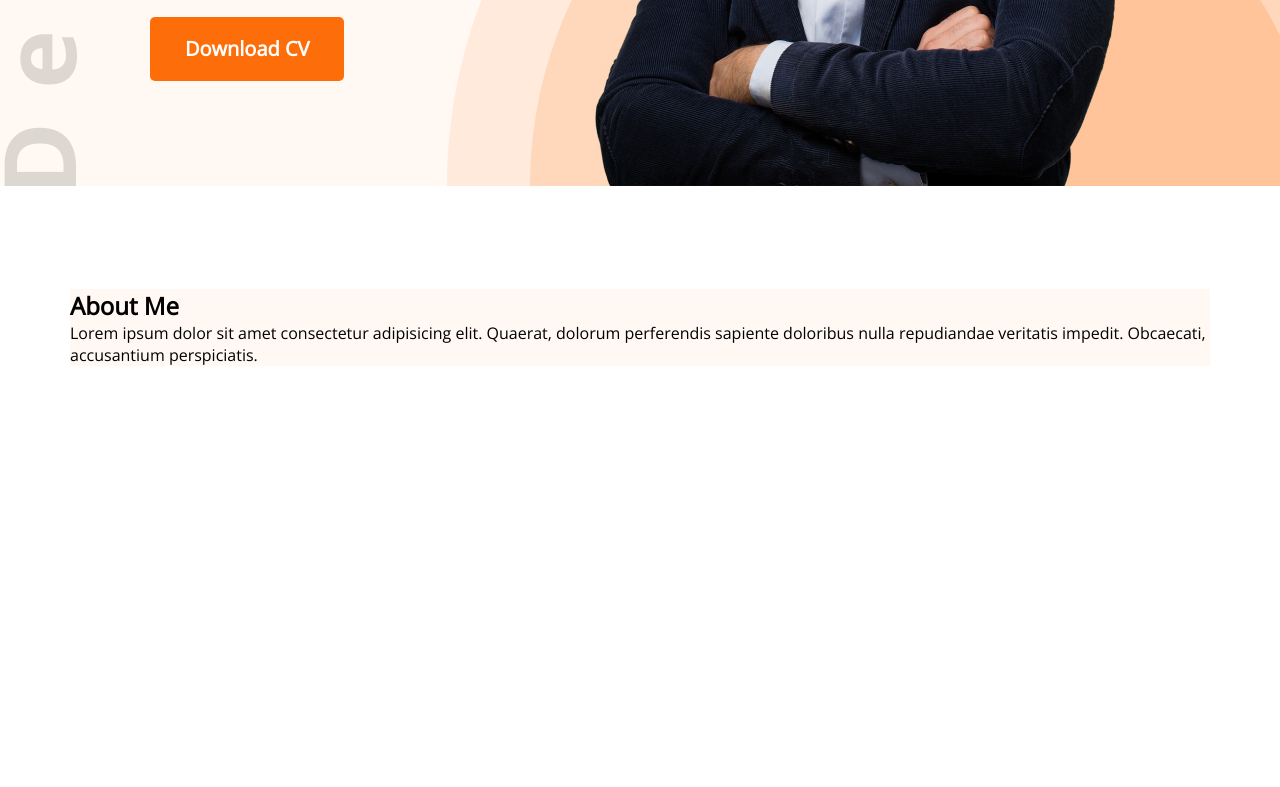
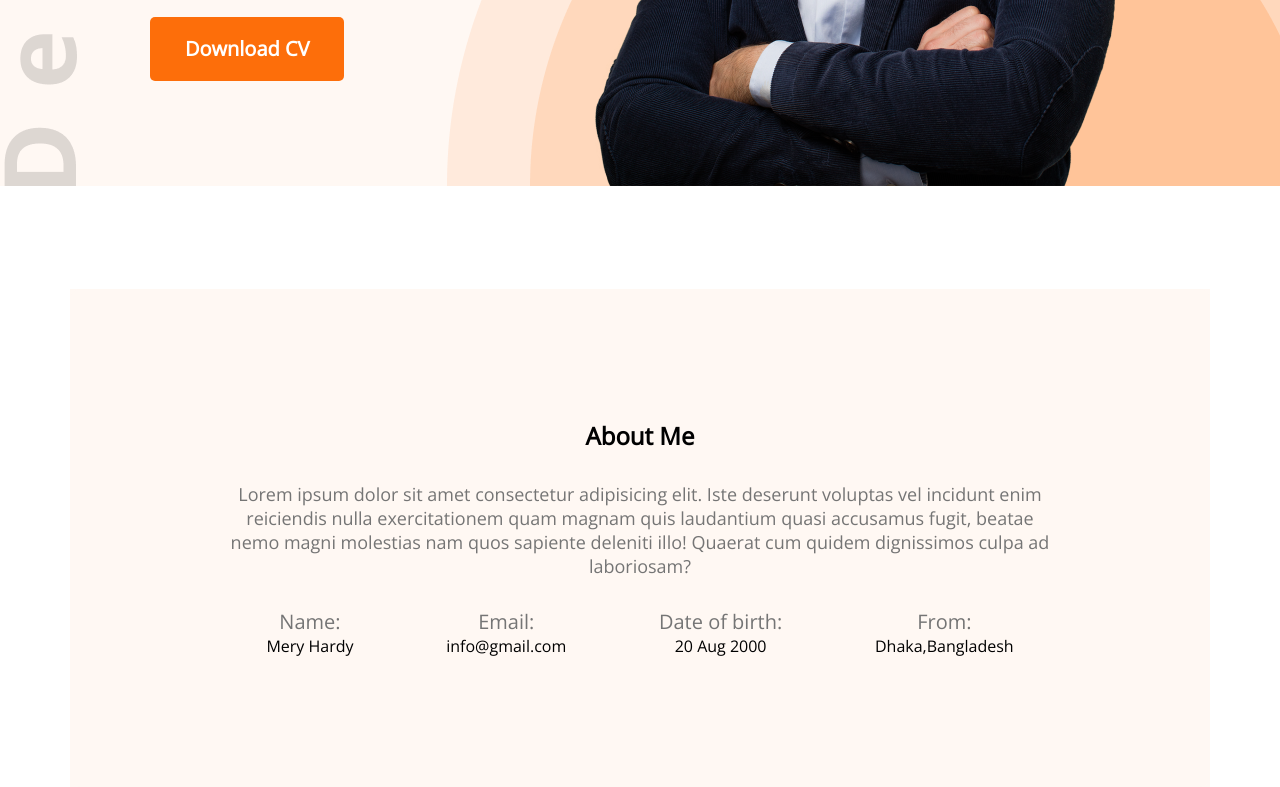
Before and after one commit to Sobuj54/developer-portfolio, a plain HTML site: page index.html in a window 1280 px wide. Shown: the part 594-1381 px from the top of the page. Before the commit the page ends 960 px from the top, so only its background shows below. Drawn offline with nearby package versions, Linux system fonts and the light colour scheme.

Commit message:
commited

```diff
--- a/index.html
+++ b/index.html
@@ -45,10 +45,30 @@
       <section class="about">
         <h2 class="article-head">About Me</h2>
         <p class="article">
-          Lorem ipsum dolor sit amet consectetur adipisicing elit. Quaerat,
-          dolorum perferendis sapiente doloribus nulla repudiandae veritatis
-          impedit. Obcaecati, accusantium perspiciatis.
+          Lorem ipsum dolor sit amet consectetur adipisicing elit. Iste deserunt
+          voluptas vel incidunt enim reiciendis nulla exercitationem quam magnam
+          quis laudantium quasi accusamus fugit, beatae nemo magni molestias nam
+          quos sapiente deleniti illo! Quaerat cum quidem dignissimos culpa ad
+          laboriosam?
         </p>
+        <div class="about-info-container">
+          <div class="about-info">
+            <p class="about-title">Name:</p>
+            <p class="about-descriptiom">Mery Hardy</p>
+          </div>
+          <div class="about-info">
+            <p class="about-title">Email:</p>
+            <p class="about-descriptiom">info@gmail.com</p>
+          </div>
+          <div class="about-info">
+            <p class="about-title">Date of birth:</p>
+            <p class="about-descriptiom">20 Aug 2000</p>
+          </div>
+          <div class="about-info">
+            <p class="about-title">From:</p>
+            <p class="about-descriptiom">Dhaka,Bangladesh</p>
+          </div>
+        </div>
       </section>
     </main>
     <footer></footer>
--- a/styles/portfolio.css
+++ b/styles/portfolio.css
@@ -71,10 +71,34 @@ main {
 /*about section*/
 .about {
   margin-top: 103px;
-  background: #fff8f3;
+  background-color: #fff8f3;
   border-radius: 10px;
+  padding: 130px 150px;
+  text-align: center;
 }
 .article-head {
+  font-weight: 700;
+  margin-bottom: 30px;
 }
 .article {
+  color: #757575;
+  font-size: 18px;
+  font-weight: 400;
+  margin-bottom: 30px;
 }
+.about-info-container {
+  display: flex;
+  justify-content: space-around;
+}
+.about-info {
+}
+.about-title {
+  font-weight: 400;
+  font-size: 20px;
+  color: #757575;
+}
+.about-description {
+  font-weight: 400;
+  font-size: 20px;
+  color: #757575;
+}
```
